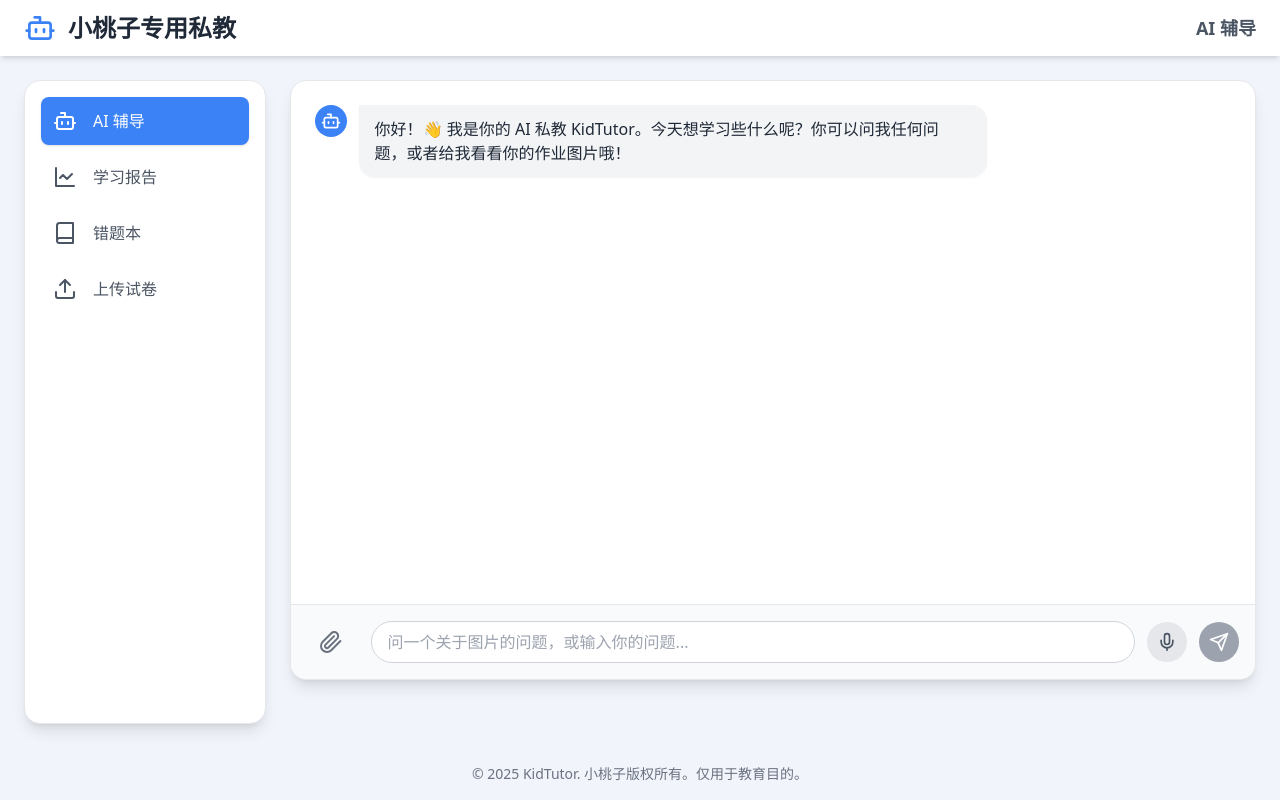
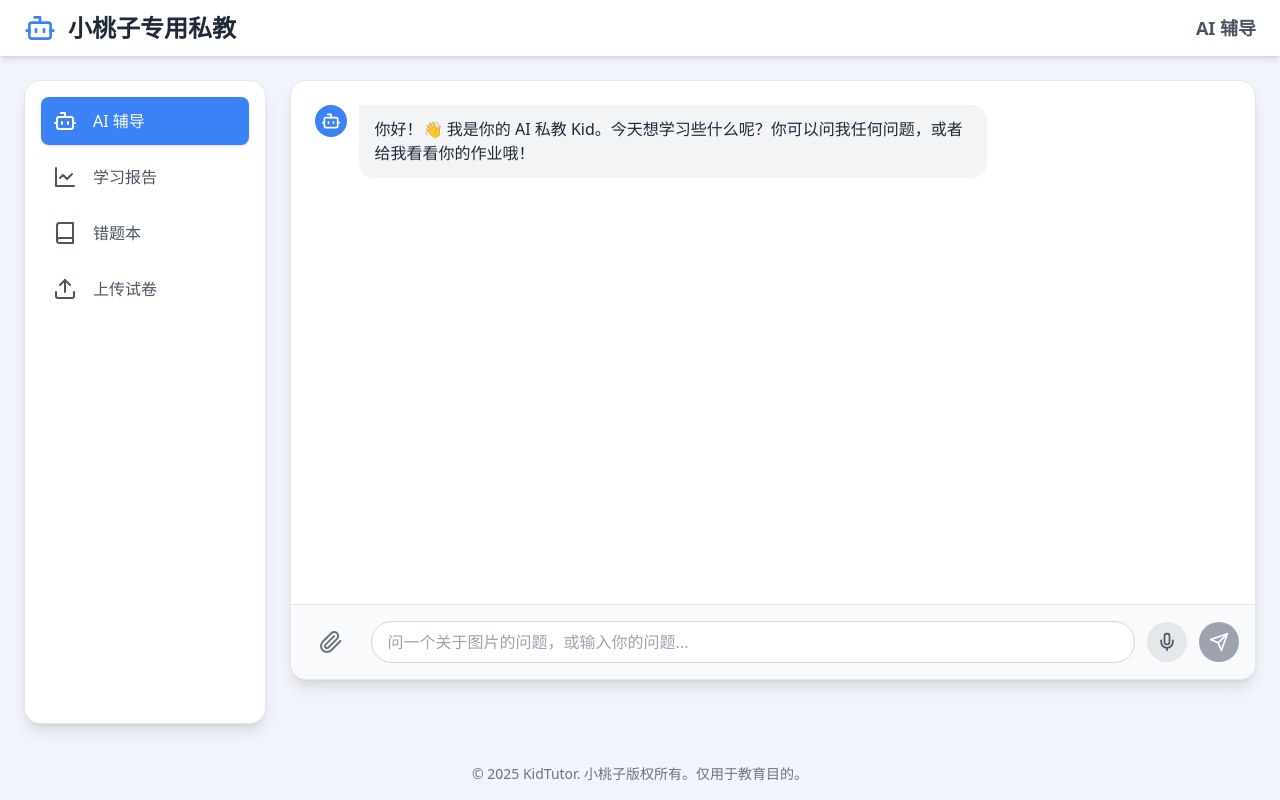
Before and after one commit to qwqqliu/shaoersijiao, a React (Vite) app: page / in a window 1280 px wide. Both pictures are taken after a click on the button "AI 辅导". Built offline with nearby package versions, Linux system fonts and the light colour scheme.

Commit message:
Update ChatWindow.tsx

```diff
--- a/src/components/ChatWindow.tsx
+++ b/src/components/ChatWindow.tsx
@@ -36,7 +36,7 @@ const ChatWindow: React.FC<ChatWindowProps> = ({ onBack }) => {
   const [messages, setMessages] = useState<MessageType[]>([
     {
       id: crypto.randomUUID(),
-      text: "你好！👋 我是你的 AI 私教 KidTutor。今天想学习些什么呢？你可以问我任何问题，或者给我看看你的作业图片哦！",
+      text: "你好！👋 我是你的 AI 私教 Kid。今天想学习些什么呢？你可以问我任何问题，或者给我看看你的作业哦！",
       sender: 'ai',
     },
   ]);
```
